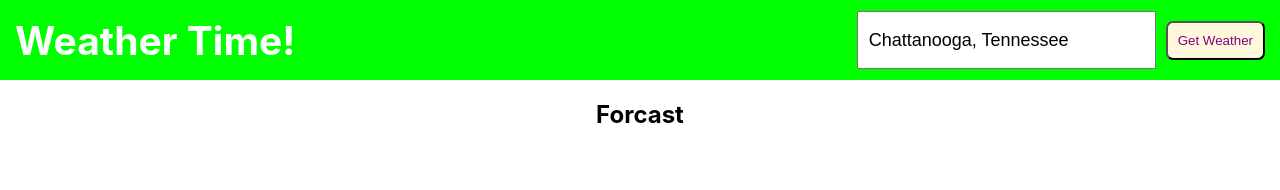
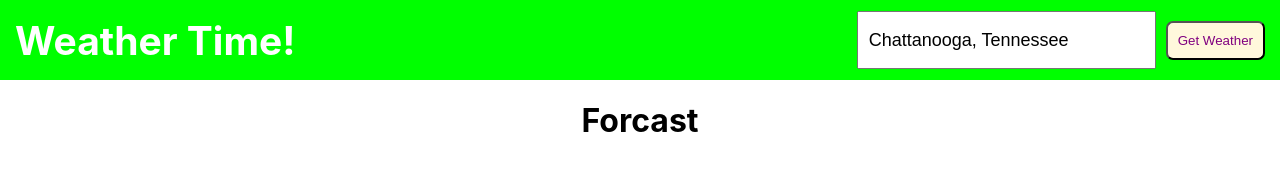
Before and after one commit to matthewricecampbell/weather-app, a React (Create React App) app: page /forcast in a window 1280 px wide. Shown: the top 190 px of the page. Built offline with nearby package versions, Linux system fonts and the light colour scheme.

Commit message:
Create Forcast component

```diff
--- a/src/App.js
+++ b/src/App.js
@@ -1,19 +1,13 @@
 import React, { Component } from 'react';
 import './App.css';
 import Home from './components/Home';
+import Forcast from './components/Forcast';
 import WeatherForm from './components/WeatherForm';
 import {
   BrowserRouter as Router,
   Route,
   Link
 } from 'react-router-dom'
-
-
-const Forcast = () => (
-  <div>
-    <h2>Forcast</h2>
-  </div>
-)
 
 const App = () => (
   <Router>
--- /dev/null
+++ b/src/components/Forcast.js
@@ -0,0 +1,21 @@
+import React, { Component } from 'react';
+import PropTypes from 'prop-types';
+import axios from 'axios';
+import '../App.css';
+
+class Forcast extends Component {
+  constructor(props) {
+    super();
+  }
+
+  componentDidMount() {
+  }
+
+  render() {
+    return(
+      <h1>Forcast</h1>
+    )
+  }
+}
+
+export default Forcast;
```
